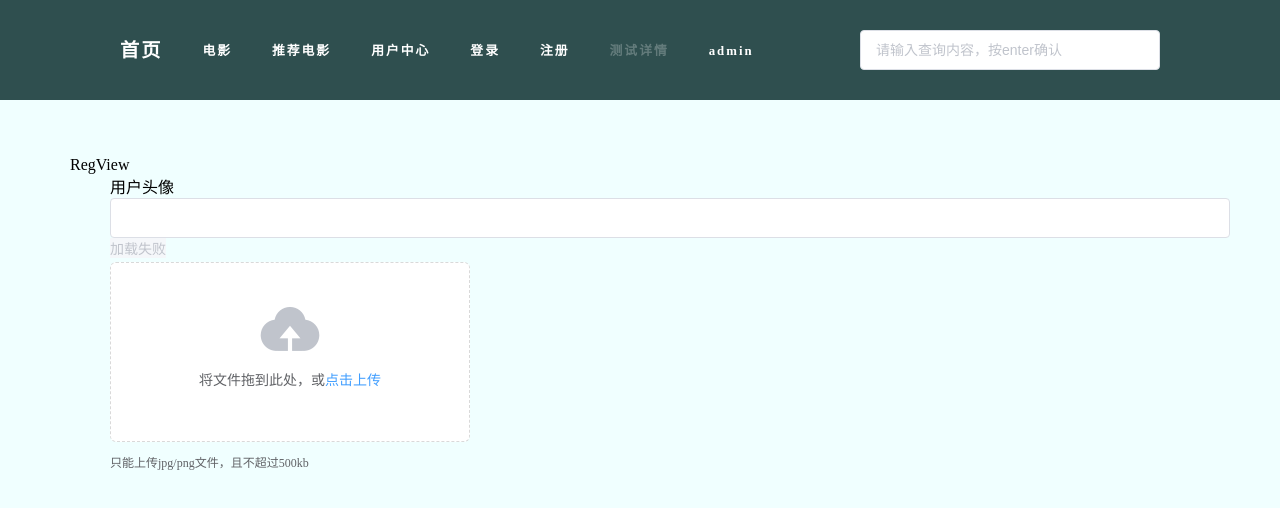
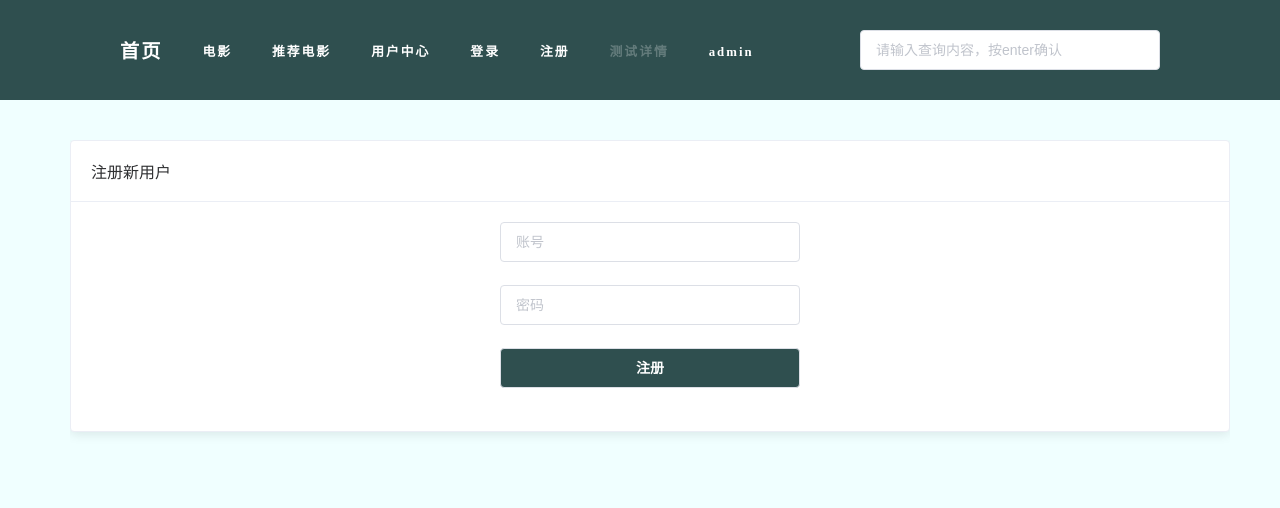
Before and after one commit to GameCater/vue-project, a Vue app: page /#/home/reg in a window 1280 px wide. Shown: the top 508 px of the page. Built offline with nearby package versions, Linux system fonts and the light colour scheme.

Commit message:
fix navigator bug of home and add register and login page

```diff
--- a/src/plugin/index.js
+++ b/src/plugin/index.js
@@ -1,3 +1,4 @@
+// 项目所有插件的汇总文件
 import ElementUI from 'element-ui';
 import 'element-ui/lib/theme-chalk/index.css';
 import axios from 'axios';
--- a/src/store/index.js
+++ b/src/store/index.js
@@ -5,6 +5,7 @@ Vue.use(Vuex)
 
 export default new Vuex.Store({
   state: {
+
   },
   getters: {
   },
--- a/src/views/HomeView.vue
+++ b/src/views/HomeView.vue
@@ -7,8 +7,7 @@
           mode="horizontal"
           background-color="#2F4F4F"
           text-color="#fff"
-          active-text-color="#F0FFFF"
-        >
+          active-text-color="#F0FFFF">
           <el-menu-item index="1">
             <router-link to="/home">首页</router-link>
           </el-menu-item>
@@ -153,7 +152,13 @@ export default {
 
   .navBar {
     border-bottom: none;
+    .el-menu-item {
+      padding: 0;
+    }
     a {
+      display: inline-block;
+      height: 100%;
+      padding: 0 20px;
       text-decoration: none;
       font-size: 0.8rem;
       font-weight: bold;
--- a/src/views/home/LoginView.vue
+++ b/src/views/home/LoginView.vue
@@ -1,34 +1,87 @@
 <template>
-  <dl class="card">
-    <dt class="card-header">LoginView</dt>
-    <dd class="card-body">
-      <input type="text" />
-    </dd>
-  </dl>
+  <div class="login">
+    <el-card>
+      <div slot="header">
+        <span class="title">用户登录</span>
+      </div>
+      <el-form :model="loginInfo" class="login_form">
+        <el-form-item>
+          <el-input
+            placeholder="请输入账号"
+            class="login_form_input"
+            v-model.trim="loginInfo.username">
+          </el-input>
+        </el-form-item>
+        <el-form-item>
+          <el-input
+            placeholder="请输入密码"
+            class="login_form_input"
+            v-model.trim="loginInfo.pwd">
+          </el-input>
+        </el-form-item>
+        <el-form-item>
+          <el-button
+            class="login_form_submit"
+            style="background-color: #2f4f4f; color: white; font-weight: bold; width: 300px;"
+            @click="onSubmit">登录
+          </el-button>
+        </el-form-item>
+      </el-form>
+    </el-card>
+  </div>
 </template>
 
 <script>
 export default {
   name: "LoginView",
   data() {
-    return {};
+    return {
+      loginInfo: {},
+    };
   },
   computed: {},
   watch: {},
-  methods: {},
+  methods: {
+    onSubmit() {
+
+    }
+  },
   components: {},
   created() {},
   /*组件内的守卫*/
   beforeRouteLeave(to, from, next) {
     //判断当前路由离开时触发 函数
-
-    if (confirm("你确定要离开吗?")) {
-      //当前确定后,才进入下一跳
-      next();
-    }
+    this.$confirm('确认取消登录?', '提示', {
+          cancelButtonText: '取消',
+          confirmButtonText: '确定',
+          type: 'warning',
+          confirmButtonClass: 'message_confirm_button'
+        }).then(() => {
+          next();
+        })
   },
 };
 </script>
 
 <style scoped lang="scss">
+.login_form {
+  width: 300px;
+  margin: 0 auto;
+  .login_form_input {
+    /* 不奏效 */
+    input:focus {
+      border: 2px solid #2f4f4f;
+      outline: none;
+    }
+  }
+  .el-form-item:last-child {
+    text-align: center;
+  }
+
+  .message_confirm_button {
+    background-color: #2f4f4f;
+    color: white;
+    font-weight: bold;
+  }
+}
 </style>
--- a/src/views/home/RegView.vue
+++ b/src/views/home/RegView.vue
@@ -1,27 +1,34 @@
 <template>
-  <dl class="card">
-    <dt class="card-header">RegView</dt>
-    <dd class="card-body">
-      <div>用户头像</div>
-      <input type="text" v-model.trim="user.image" class="el-input__inner" />
-      <div>
-        <el-image :src="user.image" class="float-right"></el-image>
-        <el-upload
-          drag
-          name="img"
-          action="/api/upload"
-          :on-success="handlerSuccess"
-          :on-change="handleChangeFn"
-        >
-          <i class="el-icon-upload"></i>
-          <div class="el-upload__text">将文件拖到此处，或<em>点击上传</em></div>
-          <div class="el-upload__tip" slot="tip">
-            只能上传jpg/png文件，且不超过500kb
-          </div>
-        </el-upload>
+  <div class="register">
+    <el-card>
+      <div slot="header">
+        <span class="title">注册新用户</span>
       </div>
-    </dd>
-  </dl>
+      <el-form :model="registerInfo" class="register_form">
+        <el-form-item>
+          <el-input
+            placeholder="账号"
+            class="login_form_input"
+            v-model.trim="registerInfo.username">
+          </el-input>
+        </el-form-item>
+        <el-form-item>
+          <el-input
+            placeholder="密码"
+            class="login_form_input"
+            v-model.trim="registerInfo.pwd">
+          </el-input>
+        </el-form-item>
+        <el-form-item>
+          <el-button
+            class="login_form_submit"
+            style="background-color: #2f4f4f; color: white; font-weight: bold; width: 300px;"
+            @click="onSubmit">注册
+          </el-button>
+        </el-form-item>
+      </el-form>
+    </el-card>
+  </div>
 </template>
 
 <script>
@@ -29,7 +36,7 @@ export default {
   name: "RegView",
   data() {
     return {
-      user: {
+      registerInfo: {
         image: "",
       },
     };
@@ -44,6 +51,9 @@ export default {
     handleChangeFn(file, fileList) {
       console.log(file, fileList);
     },
+    onSubmit() {
+
+    }
   },
   components: {},
   created() {},
@@ -56,4 +66,8 @@ export default {
 </script>
 
 <style scoped lang="scss">
+.register_form {
+  width: 300px;
+  margin: 0 auto;
+}
 </style>
```
Also changed, not shown: 1 other file (tests, documents, lock files or other folders).
